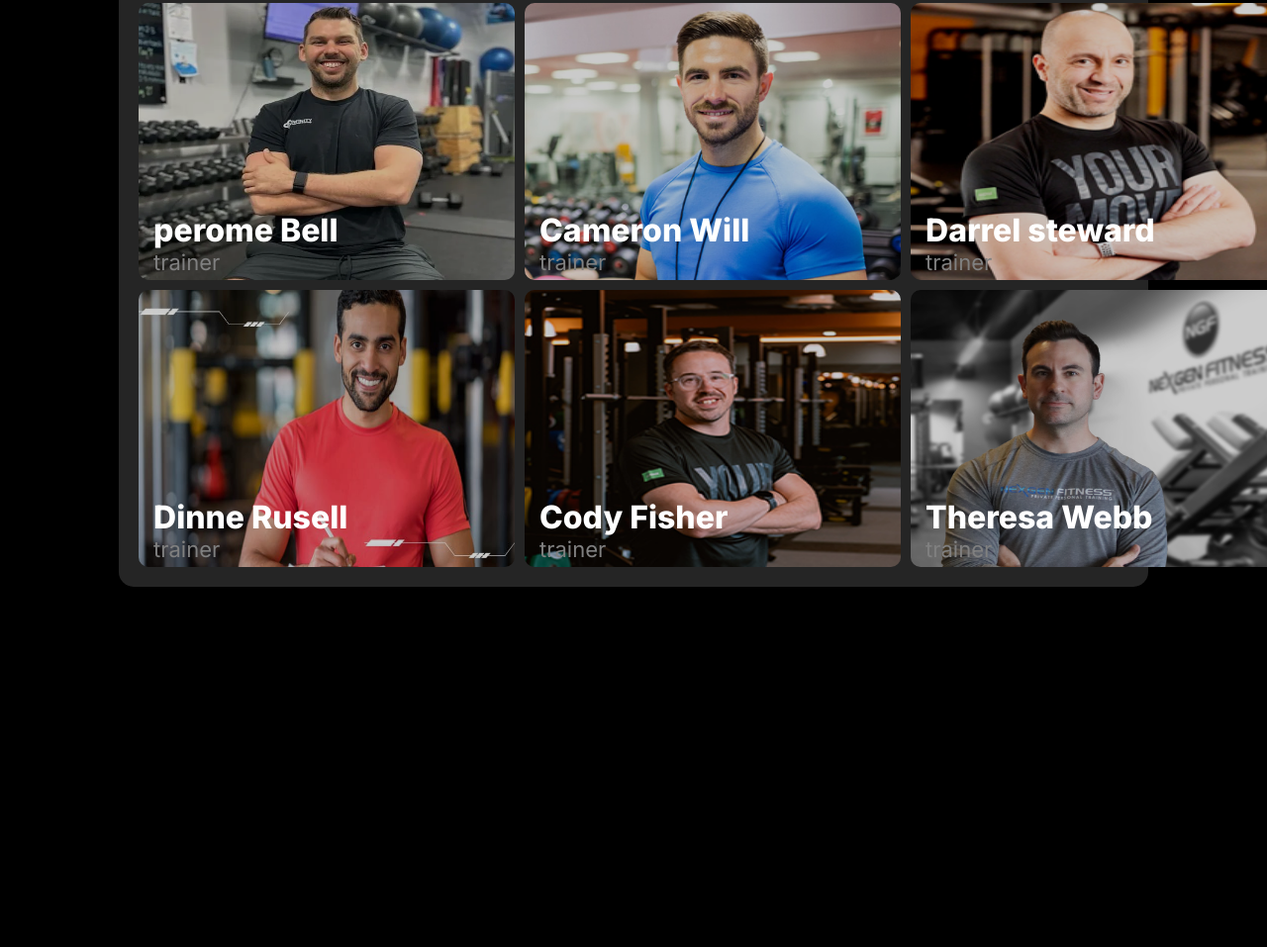
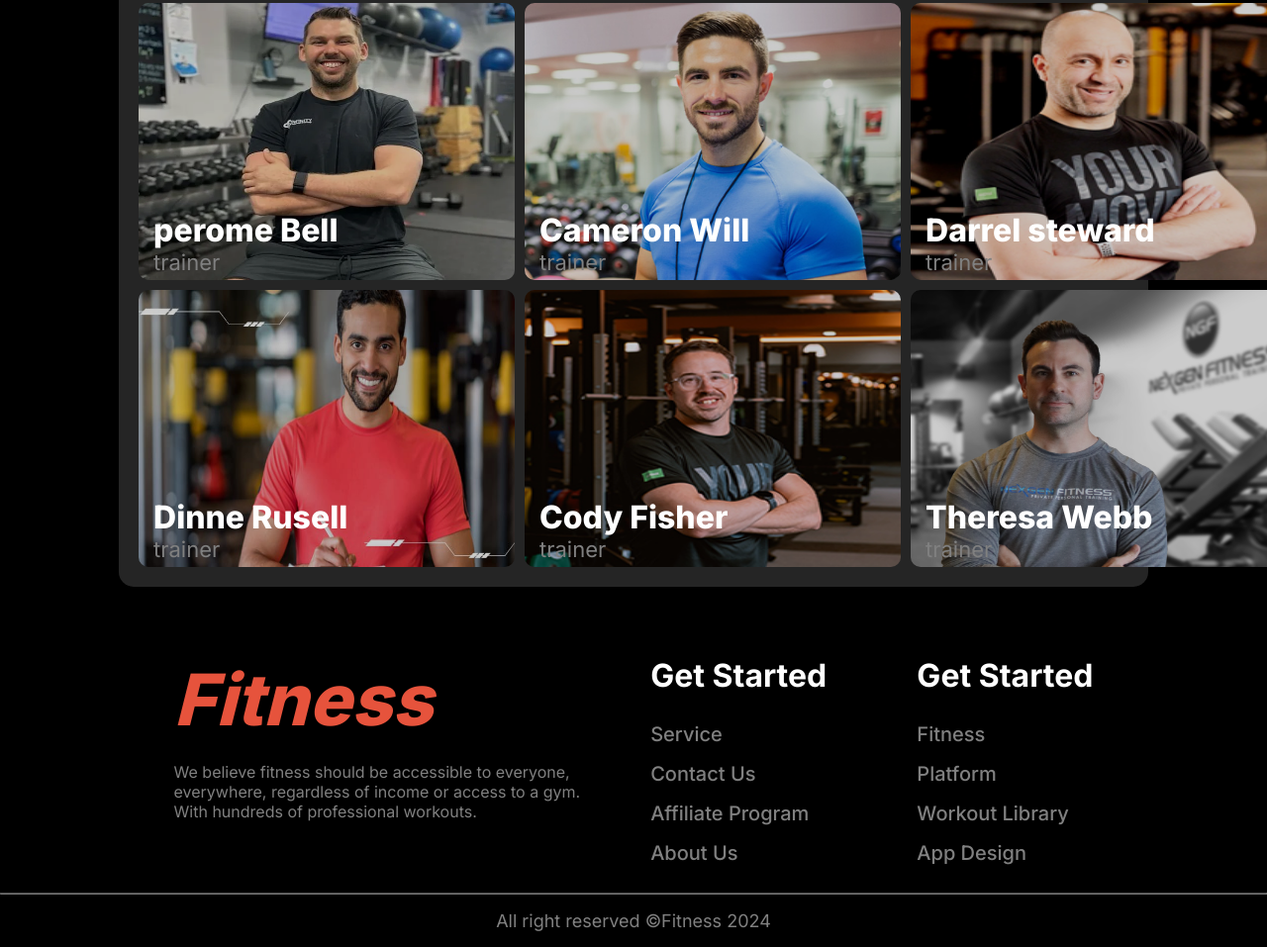
Before and after one commit to redwan-ai/fitness, a plain HTML site: page index.html in a window 1280 px wide. Shown: the part 2962-3919 px from the top of the page at 99% size. Before the commit the page ends 3555 px from the top, so only its background shows below. Drawn offline with Linux system fonts and the light colour scheme; a web font is replaced by a local one.

Commit message:
Footer Updated

```diff
--- a/index.html
+++ b/index.html
@@ -223,5 +223,29 @@
         </section>
     </main>
 
+    <footer>
+        <div class="footer">
+            <div class="footer1">
+                <h1 class="brand">Fitness</h1>
+                <p class="description">We believe fitness should be accessible to everyone,<br> everywhere, regardless of income or access to a gym. <br> With hundreds of professional workouts.</p>
+            </div>
+            <div class="gs">
+                <h3>Get Started</h3>
+                <a href="">Service</a>
+                <a href="">Contact Us</a>
+                <a href="">Affiliate Program</a>
+                <a href="">About Us</a>
+            </div>
+            <div class="gs">
+                <h3>Get Started</h3>
+                <a href="">Fitness</a>
+                <a href="">Platform</a>
+                <a href="">Workout Library</a>
+                <a href="">App Design</a>
+            </div>
+        </div>
+        <hr>
+        <h4 class="copyright">All right reserved &COPY;Fitness 2024</h4>
+    </footer>
 </body>
 </html>
--- a/styles/style.css
+++ b/styles/style.css
@@ -357,6 +357,7 @@ select{
 /*meet-team*/
 .meet-team{
     margin: 0 120px;
+    margin-bottom: 70px;
 }
 .meet-team-heading{
     text-align: center;
@@ -409,7 +410,50 @@ select{
 .trainer-des>p{
     font-size: 22px;
 }
-
+.footer{
+    display: flex;
+    justify-content: space-around;
+    margin: 20px 130px;
+}
+.footer1{
+    margin-right: -20px;
+}
+.footer>div>h1{
+    font-size: 4.5rem;
+    font-weight: 800;
+    margin-bottom: 20px;
+}
+.footer>div>p{
+    font-weight: 400;
+}
+.gs{
+    display: flex;
+    flex-direction: column;
+    justify-content: start;
+    align-items: start;
+}
+.gs>h3{
+    font-size: 2rem;
+    margin-bottom: 20px;
+    font-family: 600;
+}
+.gs>a{
+    text-decoration: none;
+    margin: 8px 0;
+    color: gray;
+    font-size: 20px;
+    font-weight: 500;
+}
+hr{
+    opacity: 50%;
+}
+.copyright{
+color: gray;
+text-align: center;
+margin: 16px 0;
+font-size: 18px;
+font-weight: 400;
+}
 
 
 @media screen and (max-width:576px) {
```
